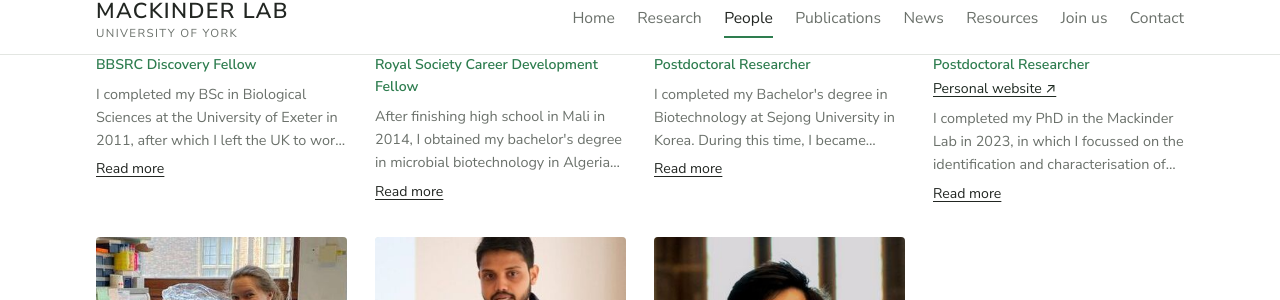
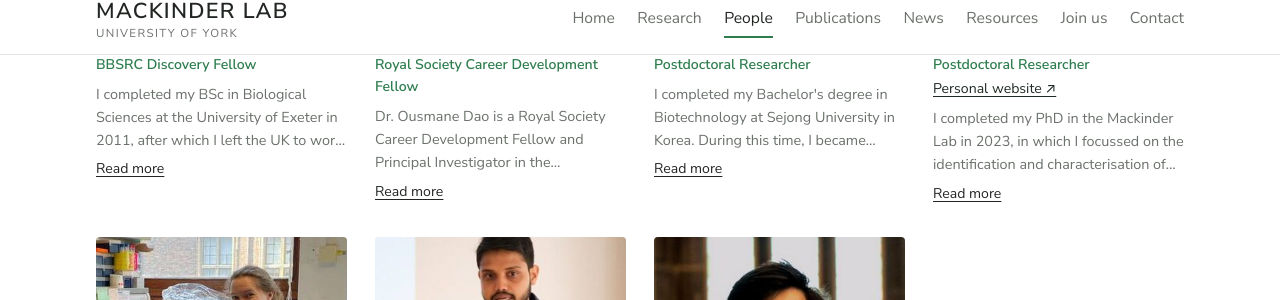
Before and after one commit to mackinderlab/mackinderlab.github.io, a Jekyll site: the page built from people.html, in a window 1280 px wide and 900 px high, scrolled down 962 px. Shown: the part 154-454 px from the top of the window. Built offline with Jekyll 4.4.1, drawn with Linux system fonts in a browser that asks for light colours.

Commit message:
Update _data/people/postdocs.yml (via Pages CMS)

```diff
--- a/_data/people/postdocs.yml
+++ b/_data/people/postdocs.yml
@@ -2,40 +2,137 @@
   role: BBSRC Discovery Fellow
   photo: /assets/images/people/charlotte-walker.jpg
   email: charlotte.walker@york.ac.uk
-  bio: 'I completed my BSc in Biological Sciences at the University of Exeter in 2011, after which I left the UK to work on a marine conservation project with the Bahamas National Trust. After 1.5 years of fine tuning my scientific diving skills and avoiding temperate weather, I returned to the UK to study for a MRes in Marine Biology with Plymouth University. My project focused on the molecular monitoring of harmful algal blooms. During this time I developed a fascination for microalgae physiology and how they influence life on Earth. This led on to my Ph.D research which was conducted with the University of Southampton and the Marine Biological Association of the UK whereby I explored mechanisms of calcification in coccolithophores,  photosynthetic marine microalgae which produce calcium carbonate platelets and greatly influence ocean biogeochemistry.
+  bio: >-
+    I completed my BSc in Biological Sciences at the University of Exeter in
+    2011, after which I left the UK to work on a marine conservation project
+    with the Bahamas National Trust. After 1.5 years of fine tuning my
+    scientific diving skills and avoiding temperate weather, I returned to the
+    UK to study for a MRes in Marine Biology with Plymouth University. My
+    project focused on the molecular monitoring of harmful algal blooms. During
+    this time I developed a fascination for microalgae physiology and how they
+    influence life on Earth. This led on to my Ph.D research which was conducted
+    with the University of Southampton and the Marine Biological Association of
+    the UK whereby I explored mechanisms of calcification in
+    coccolithophores,  photosynthetic marine microalgae which produce calcium
+    carbonate platelets and greatly influence ocean biogeochemistry.
 
 
-    After finishing my Ph.D I have been fortunate to join the Mackinder Lab here in York. I am really interested in physiology and fundamental life processes, therefore the opportunity to work on Chlamydomonas carbon fixation is really exciting. During the project we will be focusing on characterizing HCO3- transport within the carbon concentrating mechanism.'
+    After finishing my Ph.D I have been fortunate to join the Mackinder Lab here
+    in York. I am really interested in physiology and fundamental life
+    processes, therefore the opportunity to work on Chlamydomonas carbon
+    fixation is really exciting. During the project we will be focusing on
+    characterizing HCO3- transport within the carbon concentrating mechanism.
 - name: Ousmane Dao
   role: Royal Society Career Development Fellow
   photo: /assets/images/people/ousmane-dao.jpg
   email: ousmane.dao@york.ac.uk
-  bio: 'After finishing high school in Mali in 2014, I obtained my bachelor''s degree in microbial biotechnology in Algeria at the University Ahmed Ben Bella in 2017. I then joined Agroparistech in Paris Saclay, where I obtained my master''s degree in plant sciences. This master''s degree gave me a taste for academic research, which led me to pursue a PhD in microalgae biology in Li-Beisson''s group at the CEA Cadarache, France. During my PhD, I discovered the world of eukaryotic photosynthesis: from the regulation/management of electron transfer reactions to the Calvin cycle and the mechanism of CO₂ concentration. My PhD thesis focused specifically on the acclimation mechanisms of photosynthesis during environmental fluctuations in CO₂, light and nutrients. To this end, I used the unicellular model microalga *Chlamydomonas reinhardtii*. In Luke''s group, I study the physiological role of pyrenoid-based CCM components in microalgae and test their functionality in plants with the aim of improving productivity. Outside the lab, you''ll find me either on a football pitch, or at home reading books or watching videos.'
+  bio: >-
+    Dr. Ousmane Dao is a Royal Society Career Development Fellow and Principal
+    Investigator in the Department of Biology at the University of York, UK. His
+    research focuses on the bioenergetics of photosynthesis and
+    carbon-concentrating mechanisms (CCMs) in microalgae, with particular
+    interest in the role of photorespiration in photosynthetic acclimation to
+    changing environmental conditions.
+
+
+    Originally from Mali, Ousmane obtained his Bachelor's degree in Microbial
+    Biotechnology from the University of Ahmed Ben Bella, Algeria, in 2017,
+    followed by a Master's degree in Plant Sciences from AgroParisTech, France.
+    He then pursued a PhD in microalgal biology in Dr. Li-Beisson's group at CEA
+    Cadarache, in collaboration with Aix-Marseille University. His doctoral
+    research investigated how the unicellular green microalga *Chlamydomonas
+    reinhardtii* acclimates its photosynthetic machinery to fluctuations in CO₂,
+    light, and nutrient availability.
+
+
+    Following his PhD, Ousmane joined the Mackinder laboratory as a postdoctoral
+    researcher, investigating the physiological roles of pyrenoid-based CCM
+    components in microalgae and their potential applications in plants to
+    improve photosynthetic efficiency and productivity. He is now leading his
+    independent research programme at the University of York.
+
+
+    Ousmane received the **2026 Black in Plant Science Research Excellence
+    Award**. Outside the lab, he enjoys playing football, reading, and watching
+    documentaries.
 - name: Onyou Nam
   role: Postdoctoral Researcher
   photo: /assets/images/people/onyou-nam.jpg
   email: onyou.nam@york.ac.uk
-  bio: I completed my Bachelor's degree in Biotechnology at Sejong University in Korea. During this time, I became interested in single-cell organisms, mainly marine phytoplankton. This led to my PhD research in Life Science at Hanyang University in Seoul, Korea, focusing on the biomineralisation mechanism of the coccolithophorid alga *Emiliania huxleyi*, which is an important species for the global carbon cycle. After finishing my PhD, I was delighted to join the Mackinder lab to understand the fundamental biology of carbon fixation in photosynthetic organisms. My project focuses on developing high-throughput approaches to rapidly advance our knowledge of the pyrenoid-based CO₂-concentrating mechanism in the diatom *Thalassiosira pseudonana*. During my spare time, I enjoy walking/travelling with my family and like to watch films and sports.
+  bio: I completed my Bachelor's degree in Biotechnology at Sejong University in
+    Korea. During this time, I became interested in single-cell organisms,
+    mainly marine phytoplankton. This led to my PhD research in Life Science at
+    Hanyang University in Seoul, Korea, focusing on the biomineralisation
+    mechanism of the coccolithophorid alga *Emiliania huxleyi*, which is an
+    important species for the global carbon cycle. After finishing my PhD, I was
+    delighted to join the Mackinder lab to understand the fundamental biology of
+    carbon fixation in photosynthetic organisms. My project focuses on
+    developing high-throughput approaches to rapidly advance our knowledge of
+    the pyrenoid-based CO₂-concentrating mechanism in the diatom *Thalassiosira
+    pseudonana*. During my spare time, I enjoy walking/travelling with my family
+    and like to watch films and sports.
 - name: James Barrett
   role: Postdoctoral Researcher
   photo: /assets/images/people/james-barrett.jpg
   email: james.barrett@york.ac.uk
   website: https://james-r-barrett.github.io/
-  bio: I completed my PhD in the Mackinder Lab in 2023, in which I focussed on the identification and characterisation of linker proteins in the pyrenoids of green lineage algae. During this time I developed an interest in understanding the evolutionary timing and apparent convergence of pyrenoid-based CO₂-concentrating mechanisms, as well as in understanding the molecular details driving Rubisco condensation in pyrenoids. My current project in the lab, funded by the Carbon Technology Research Foundation (CTRF), aims to build on the discovery of a plant-compatible pyrenoid linker protein from the green alga Chlorella sorokiniana.
+  bio: I completed my PhD in the Mackinder Lab in 2023, in which I focussed on the
+    identification and characterisation of linker proteins in the pyrenoids of
+    green lineage algae. During this time I developed an interest in
+    understanding the evolutionary timing and apparent convergence of
+    pyrenoid-based CO₂-concentrating mechanisms, as well as in understanding the
+    molecular details driving Rubisco condensation in pyrenoids. My current
+    project in the lab, funded by the Carbon Technology Research Foundation
+    (CTRF), aims to build on the discovery of a plant-compatible pyrenoid linker
+    protein from the green alga Chlorella sorokiniana.
 - name: Katy Davis
   role: Postdoctoral Researcher
   photo: /assets/images/people/katy-davis.jpg
   email: katy.davis@york.ac.uk
-  bio: Katy completed her PhD in Biochemistry at the University of Cambridge, focussing on Golgi-localised enzymes involved in plant cell wall biosynthesis. She has now returned to York (where she completed her undergraduate degree in biochemistry) to join the Mackinder lab, and is investigating proteins involved in membrane remodelling in Chlamydomonas. In her spare time, Katy enjoys making artwork and experimenting with different media (with varying rates of success!).
+  bio: Katy completed her PhD in Biochemistry at the University of Cambridge,
+    focussing on Golgi-localised enzymes involved in plant cell wall
+    biosynthesis. She has now returned to York (where she completed her
+    undergraduate degree in biochemistry) to join the Mackinder lab, and is
+    investigating proteins involved in membrane remodelling in Chlamydomonas. In
+    her spare time, Katy enjoys making artwork and experimenting with different
+    media (with varying rates of success!).
 - name: Mihris Naduthodi
   role: Postdoctoral Researcher
   photo: /assets/images/people/mihris-naduthodi.jpg
   email: mihris.naduthodi@york.ac.uk
-  bio: After completing my Bachelors in Biotechnology and Biochemical Engineering from University of Kerala in India, I moved to the Netherlands in 2015 to pursue my Masters in Cellular and Molecular Biotechnology at the Wageningen University and Research. During this time, I was introduced to the CRISPR-Cas systems and was fascinated by its application as a genome engineering tool across organisms. This interest led me to the lab of John van der Oost, one of the pioneers in the field of CRISPR technology to perform my MSc thesis where I gained experience on using this technology for generating mutants in thermophilic bacteria. Later on, after completing my MSc, I was appointed as a PhD candidate under the supervision of John and Maria Barbosa where I developed novel CRISPR-based genetic tools for microalgae *Nannochloropsis oceanica*. Upon completion of my PhD in 2021 and after working with microalgae for four years, I was curious about the carbon fixing mechanisms in microalgae. Research into this field led me to the Mackinder lab, where I presently study the carbon concentration mechanisms in microalgae.
+  bio: After completing my Bachelors in Biotechnology and Biochemical Engineering
+    from University of Kerala in India, I moved to the Netherlands in 2015 to
+    pursue my Masters in Cellular and Molecular Biotechnology at the Wageningen
+    University and Research. During this time, I was introduced to the
+    CRISPR-Cas systems and was fascinated by its application as a genome
+    engineering tool across organisms. This interest led me to the lab of John
+    van der Oost, one of the pioneers in the field of CRISPR technology to
+    perform my MSc thesis where I gained experience on using this technology for
+    generating mutants in thermophilic bacteria. Later on, after completing my
+    MSc, I was appointed as a PhD candidate under the supervision of John and
+    Maria Barbosa where I developed novel CRISPR-based genetic tools for
+    microalgae *Nannochloropsis oceanica*. Upon completion of my PhD in 2021 and
+    after working with microalgae for four years, I was curious about the carbon
+    fixing mechanisms in microalgae. Research into this field led me to the
+    Mackinder lab, where I presently study the carbon concentration mechanisms
+    in microalgae.
 - name: Justin Lau
   role: Postdoctoral Researcher
   photo: /assets/images/people/justin-lau.jpg
   email: justin.lau@york.ac.uk
   pub_names:
-  - Lau CS
-  bio: I graduated in BSc Plant sciences at the University of Sheffield in 2016. During my degree, I joined Professor Andrew Fleming’s lab group to investigate the impact of stomatal change on *A. thaliana* histology. At that time I was introduced to the panoply of ways that plant scientists are developing to boost photosynthetic efficiency and improve crop yield. Soon I was fascinated by CCMs, with their often intricate and elegant coupling of physical structure and biochemical pathways. This led to my final year project on light-dark transition of carboxylation/decarboxylation enzyme kinetics in the C4 mechanism in Professor Richard Leegood's group. Continuing this work after graduation, I focused on dissecting enzyme kinetic differences in C4 sub type models. This year, I’m very happy to be in the Mackinder lab, exploring the beauty of another complex CCM. On the weekends, you can normally find me busy in the kitchen making food for my friends for a cosy night in.
+    - Lau CS
+  bio: I graduated in BSc Plant sciences at the University of Sheffield in 2016.
+    During my degree, I joined Professor Andrew Fleming’s lab group to
+    investigate the impact of stomatal change on *A. thaliana* histology. At
+    that time I was introduced to the panoply of ways that plant scientists are
+    developing to boost photosynthetic efficiency and improve crop yield. Soon I
+    was fascinated by CCMs, with their often intricate and elegant coupling of
+    physical structure and biochemical pathways. This led to my final year
+    project on light-dark transition of carboxylation/decarboxylation enzyme
+    kinetics in the C4 mechanism in Professor Richard Leegood's group.
+    Continuing this work after graduation, I focused on dissecting enzyme
+    kinetic differences in C4 sub type models. This year, I’m very happy to be
+    in the Mackinder lab, exploring the beauty of another complex CCM. On the
+    weekends, you can normally find me busy in the kitchen making food for my
+    friends for a cosy night in.
```
